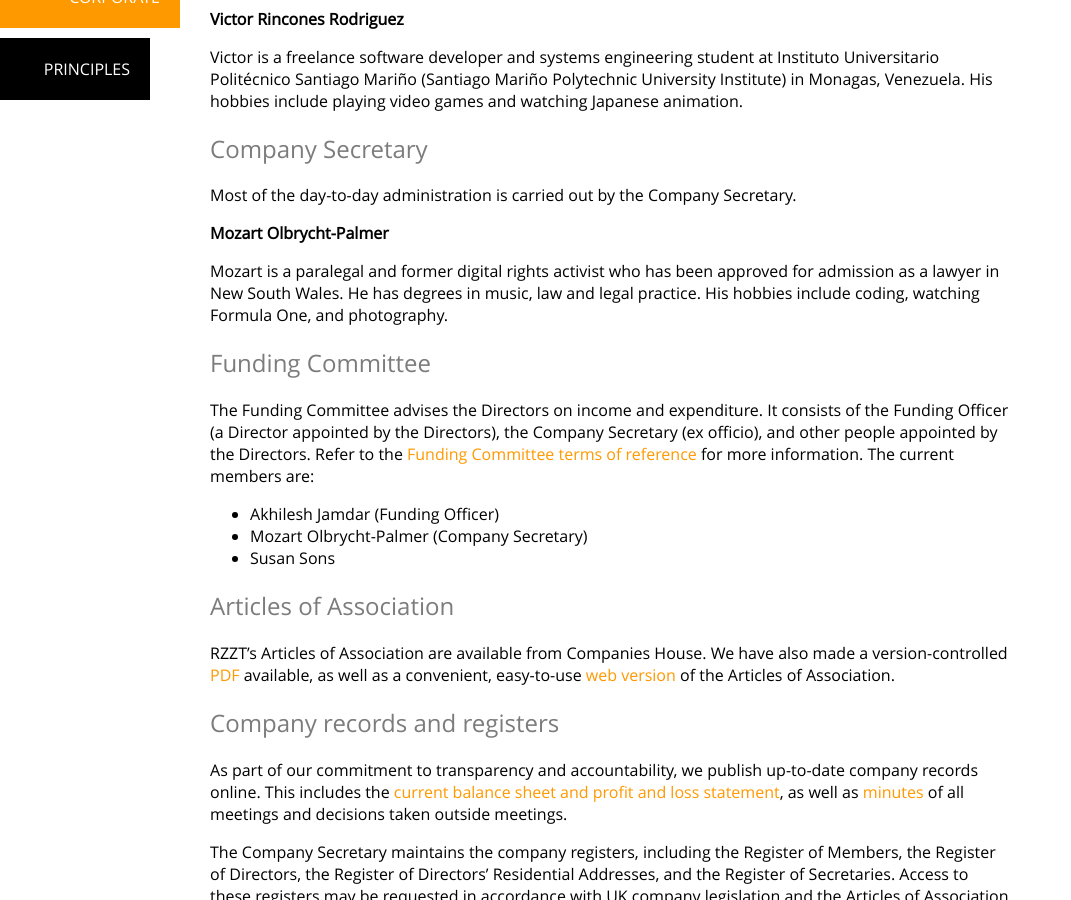
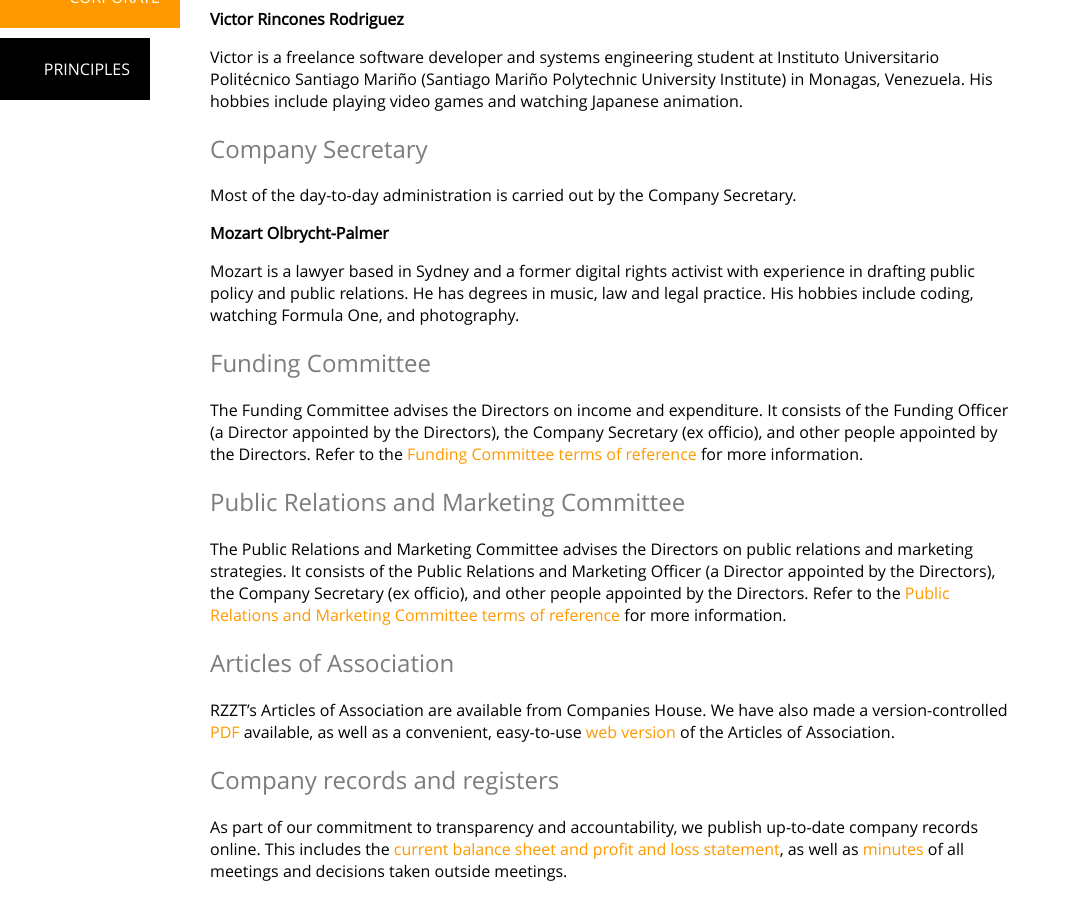
Before and after one commit to RZZT/website, a Jekyll site: the page built from corporate.md, in a window 1280 px wide and 900 px high, scrolled down 685 px. Shown: the whole window, without its empty margins (0-1071 px from the left). Built offline with Jekyll 4.4.1, drawn with Linux system fonts in a browser that asks for light colours.

Commit message:
Update bio and PRMC

```diff
--- a/corporate.md
+++ b/corporate.md
@@ -32,15 +32,15 @@ Most of the day-to-day administration is carried out by the Company Secretary.
 
 ### Mozart Olbrycht-Palmer
 
-Mozart is a paralegal and former digital rights activist who has been approved for admission as a lawyer in New South Wales. He has degrees in music, law and legal practice. His hobbies include coding, watching Formula One, and photography.
+Mozart is a lawyer based in Sydney and a former digital rights activist with experience in drafting public policy and public relations. He has degrees in music, law and legal practice. His hobbies include coding, watching Formula One, and photography.
 
 ## Funding Committee
 
-The Funding Committee advises the Directors on income and expenditure. It consists of the Funding Officer (a Director appointed by the Directors), the Company Secretary (ex officio), and other people appointed by the Directors. Refer to the [Funding Committee terms of reference]({{ site.url }}/structural-documents/funding-committee-terms-of-reference) for more information. The current members are:
+The Funding Committee advises the Directors on income and expenditure. It consists of the Funding Officer (a Director appointed by the Directors), the Company Secretary (ex officio), and other people appointed by the Directors. Refer to the [Funding Committee terms of reference]({{ site.url }}/structural-documents/funding-committee-terms-of-reference) for more information.
 
-- Akhilesh Jamdar (Funding Officer)
-- Mozart Olbrycht-Palmer (Company Secretary)
-- Susan Sons
+## Public Relations and Marketing Committee
+
+The Public Relations and Marketing Committee advises the Directors on public relations and marketing strategies. It consists of the Public Relations and Marketing Officer (a Director appointed by the Directors), the Company Secretary (ex officio), and other people appointed by the Directors. Refer to the [Public Relations and Marketing Committee terms of reference]({{ site.url }}/structural-documents/funding-committee-terms-of-reference) for more information.
 
 ## Articles of Association
 
```
